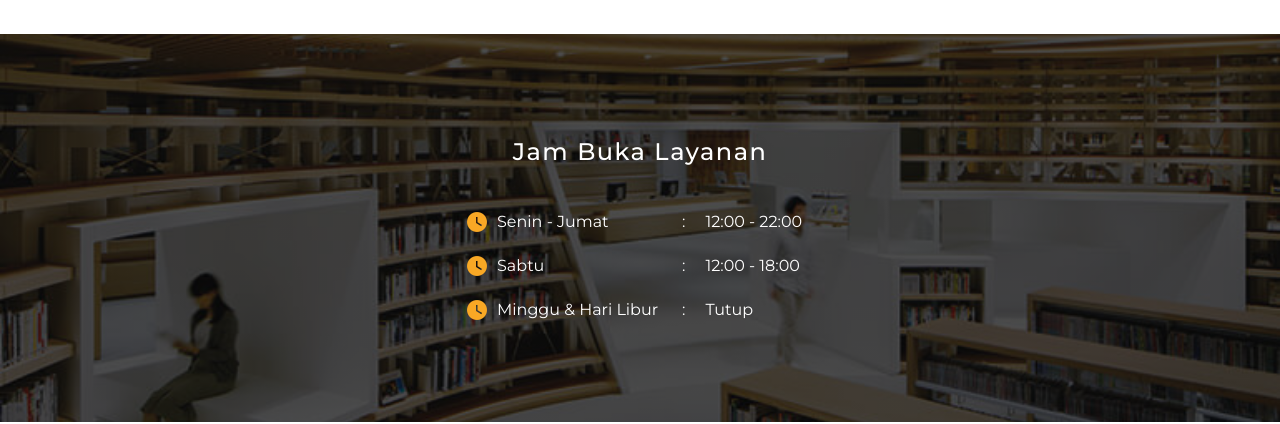
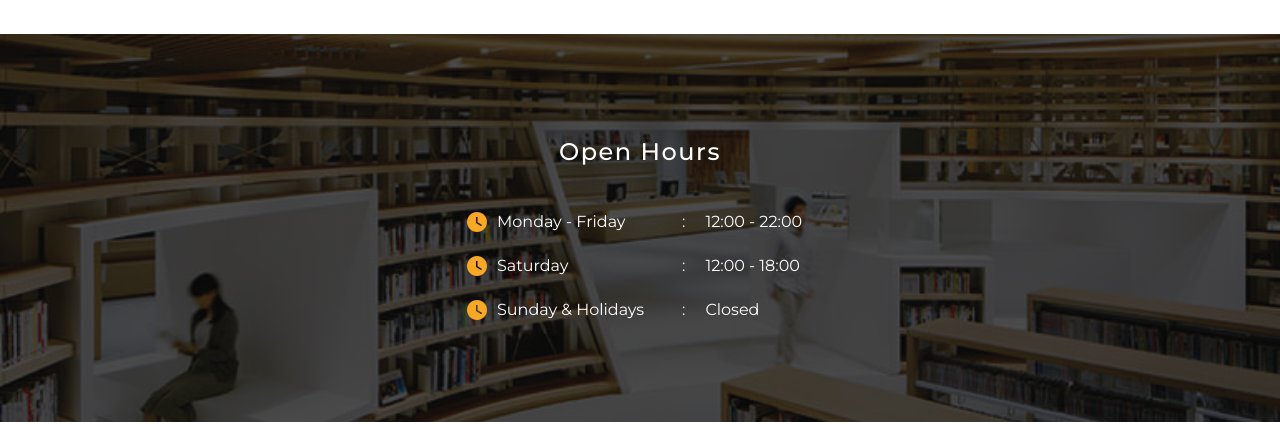
Before and after one commit to Frederick-88/smw-library-non-official, a Vue app: page / in a window 1280 px wide. Shown: the part 1200-1624 px from the top of the page. Built offline with nearby package versions, Linux system fonts and the light colour scheme; no server answers; the database is empty; what vuefire would draw is missing.

Commit message:
Done HomeOpenHours

```diff
--- a/src/components/home/HomeOpenHours.vue
+++ b/src/components/home/HomeOpenHours.vue
@@ -1,9 +1,7 @@
 <template>
   <div class="home-open-hours mt-10 mt-sm-15" :style="backgroundImageStyle">
     <v-container class="py-0">
-      <h2 class="text-center open-hours__title white--text">
-        Jam Buka Layanan
-      </h2>
+      <h2 class="text-center open-hours__title white--text">Open Hours</h2>
       <div class="schedule-list__container d-flex justify-center mt-7 mt-sm-10">
         <div class="schedule-list">
           <div
@@ -34,16 +32,16 @@ export default {
     return {
       scheduleList: [
         {
-          day: "Senin - Jumat",
+          day: "Monday - Friday",
           value: "12:00 - 22:00",
         },
         {
-          day: "Sabtu",
+          day: "Saturday",
           value: "12:00 - 18:00",
         },
         {
-          day: "Minggu & Hari Libur",
-          value: "Tutup",
+          day: "Sunday & Holidays",
+          value: "Closed",
         },
       ],
     };
```
